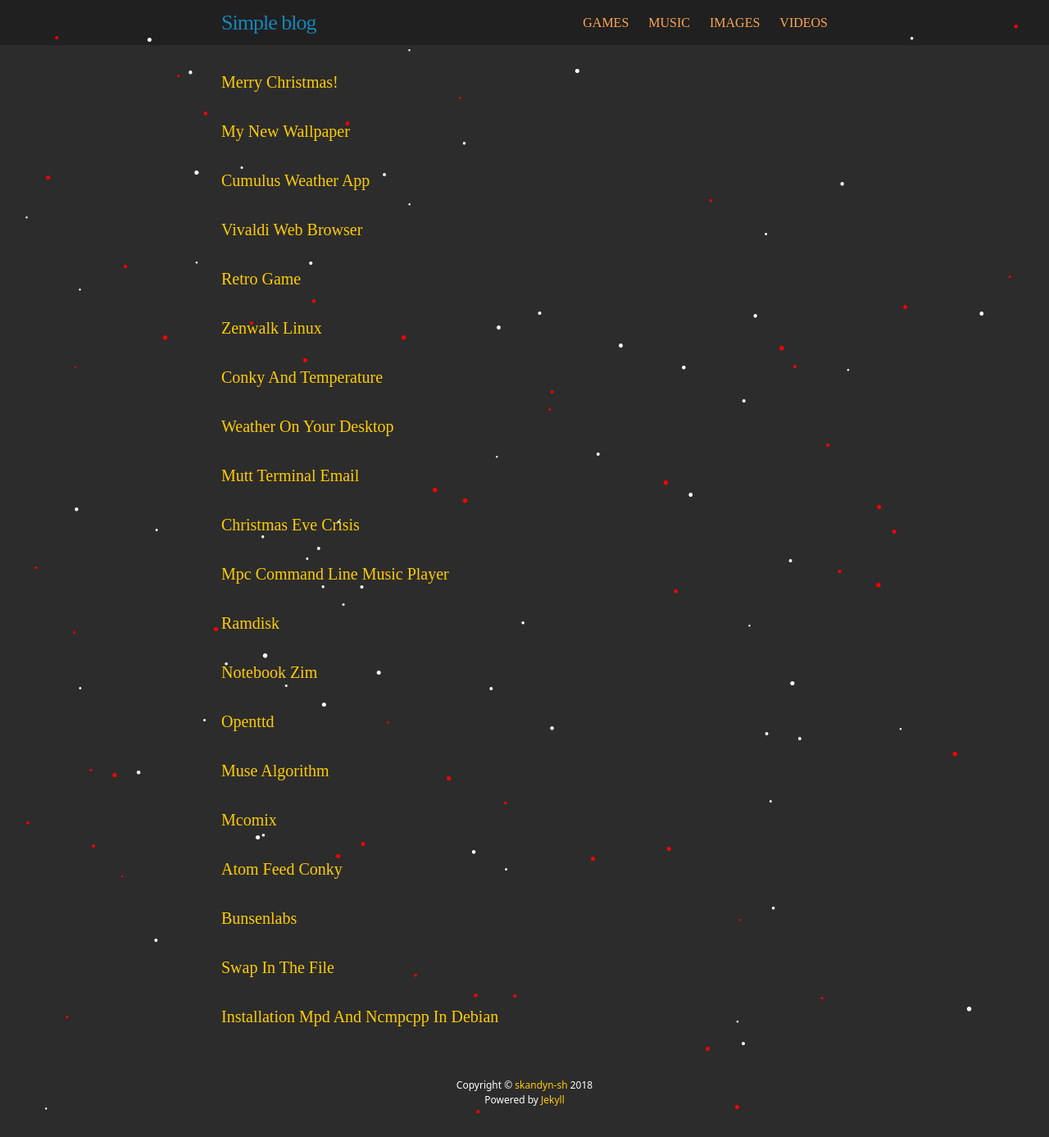
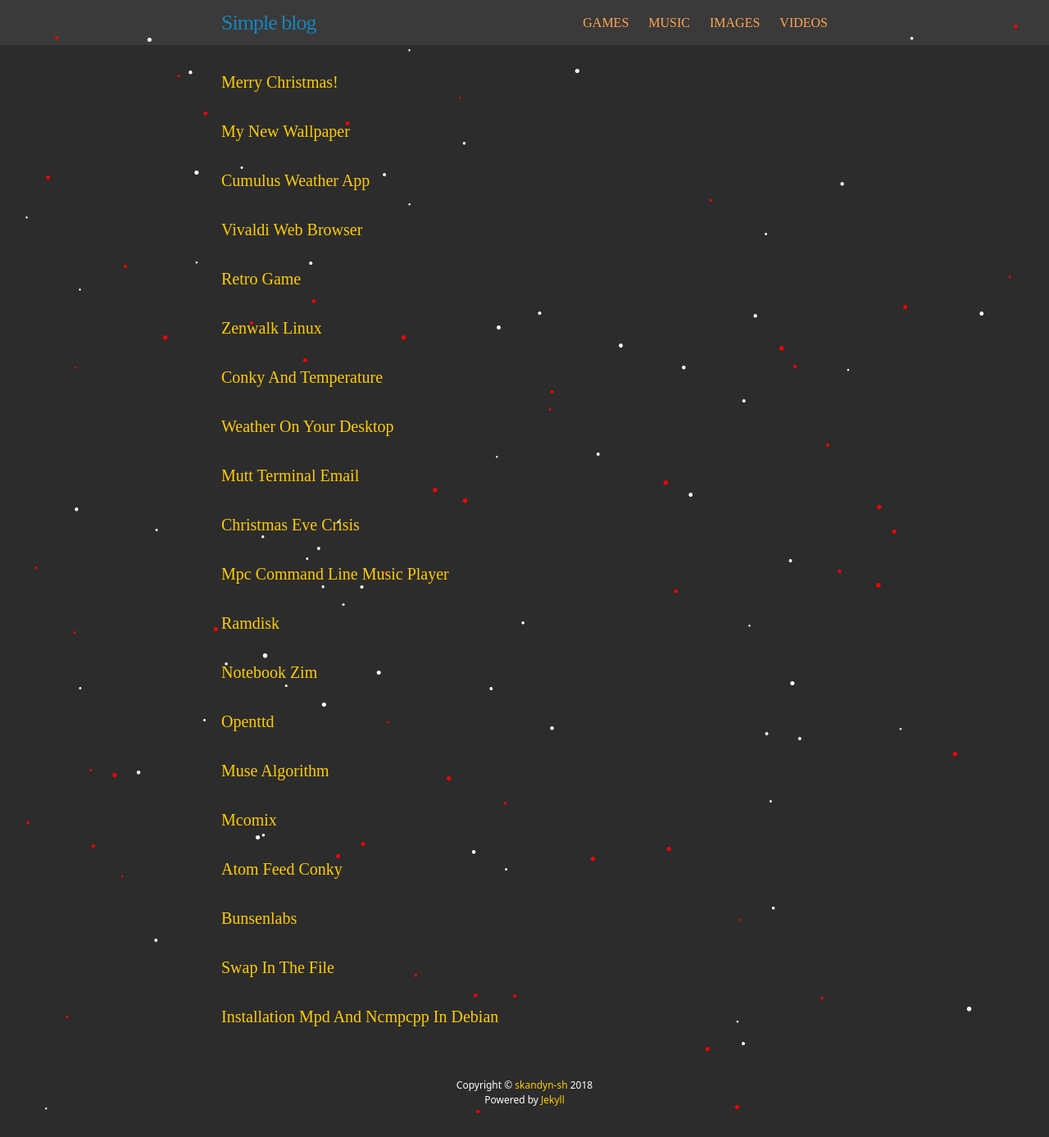
Before and after one commit to skandyn-sh/skandyn-sh.github.io, a Jekyll site: the page built from index.html, in a window 1280 px wide. Shown: the whole page at 82% size. Built offline with Jekyll 4.4.1, drawn with Linux system fonts in a browser that asks for light colours; nearby versions of some CDN libraries; library files that are not in the unit come from our copies; comment, search, counter and statistics services are not loaded.

Commit message:
Update _layout.scss

```diff
--- a/_sass/_layout.scss
+++ b/_sass/_layout.scss
@@ -3,7 +3,7 @@
  */
 .site-header {
     height: 55px;
-    background-color: #202020;
+    background-color: #3a3a3a;
     position: relative;
     width: 100%;
  }
```
